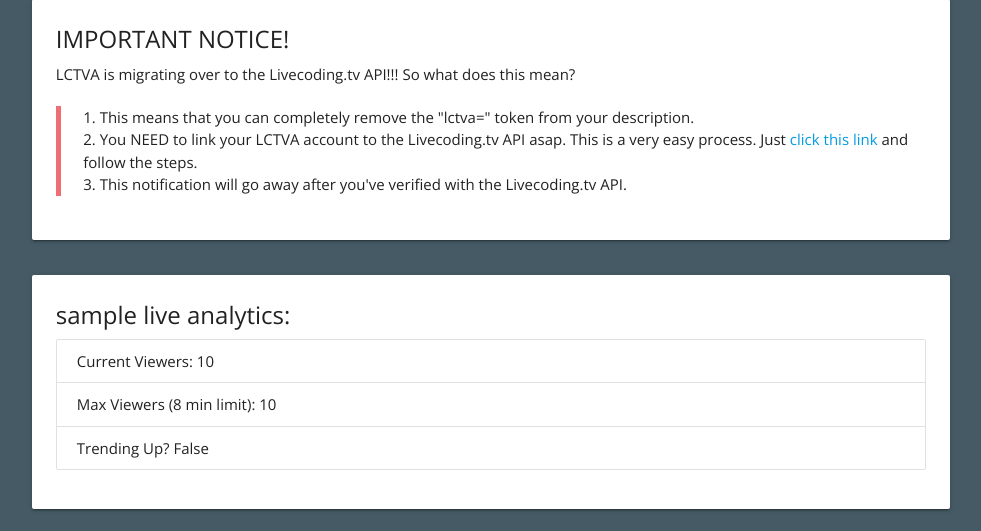
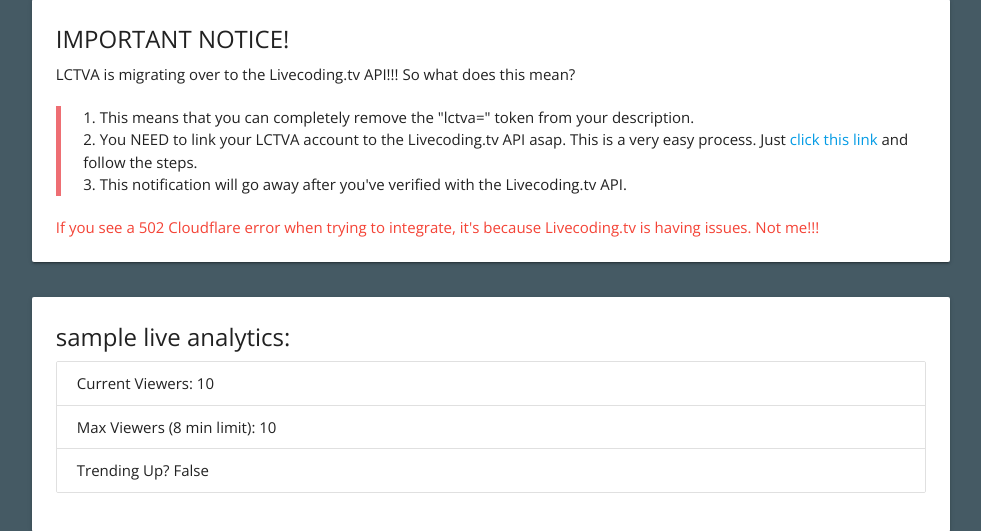
Before and after one commit to taddeimania/lctva, a Django app: page /live/ in a window 1280 px wide. Shown: the part 95-626 px from the top of the page, without its empty margins (149-1130 px from the left). Run offline with Django 3.2, Linux system fonts and the light colour scheme; a user stored in the database is signed in; tables that the repository leaves empty hold one stand-in row (values such as "Sample post"); data that the repository does not hold is empty; parts of the project's set-up code (start-up, migrations or seed data) failed here and were passed over; some libraries are stand-ins or nearby versions.

Commit message:
damnit livecoding.tv

```diff
--- a/app/templates/live.html
+++ b/app/templates/live.html
@@ -14,6 +14,7 @@
             <blockquote>1. This means that you can completely remove the "lctva=" token from your description.<br/>
               2. You NEED to link your LCTVA account to the Livecoding.tv API asap. This is a very easy process. Just <a href="{% url 'account_verify' %}">click this link </a> and follow the steps. <br>
               3. This notification will go away after you've verified with the Livecoding.tv API. </blockquote>
+            <p class="red-text">If you see a 502 Cloudflare error when trying to integrate, it's because Livecoding.tv is having issues. Not me!!!</p>
           </div>
         </div>
       </div>
```
